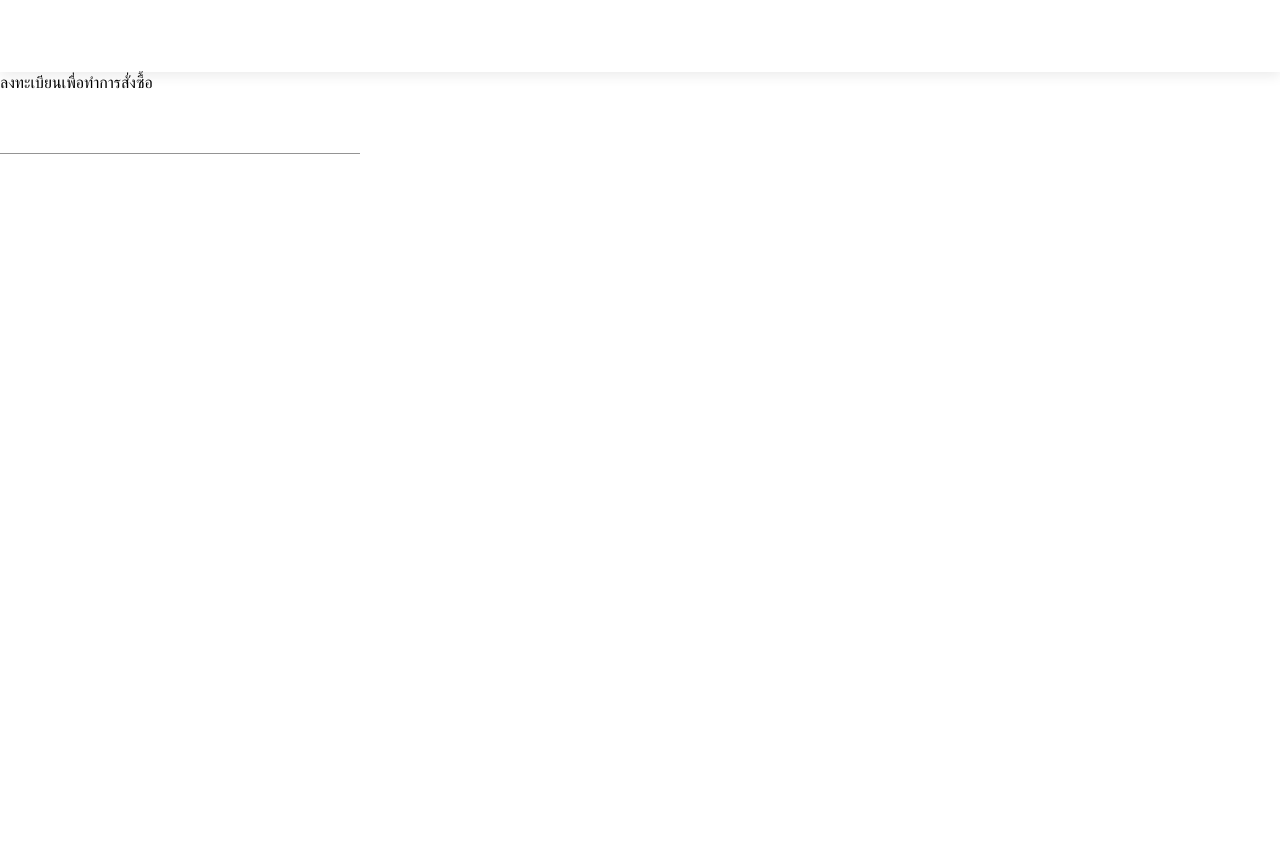
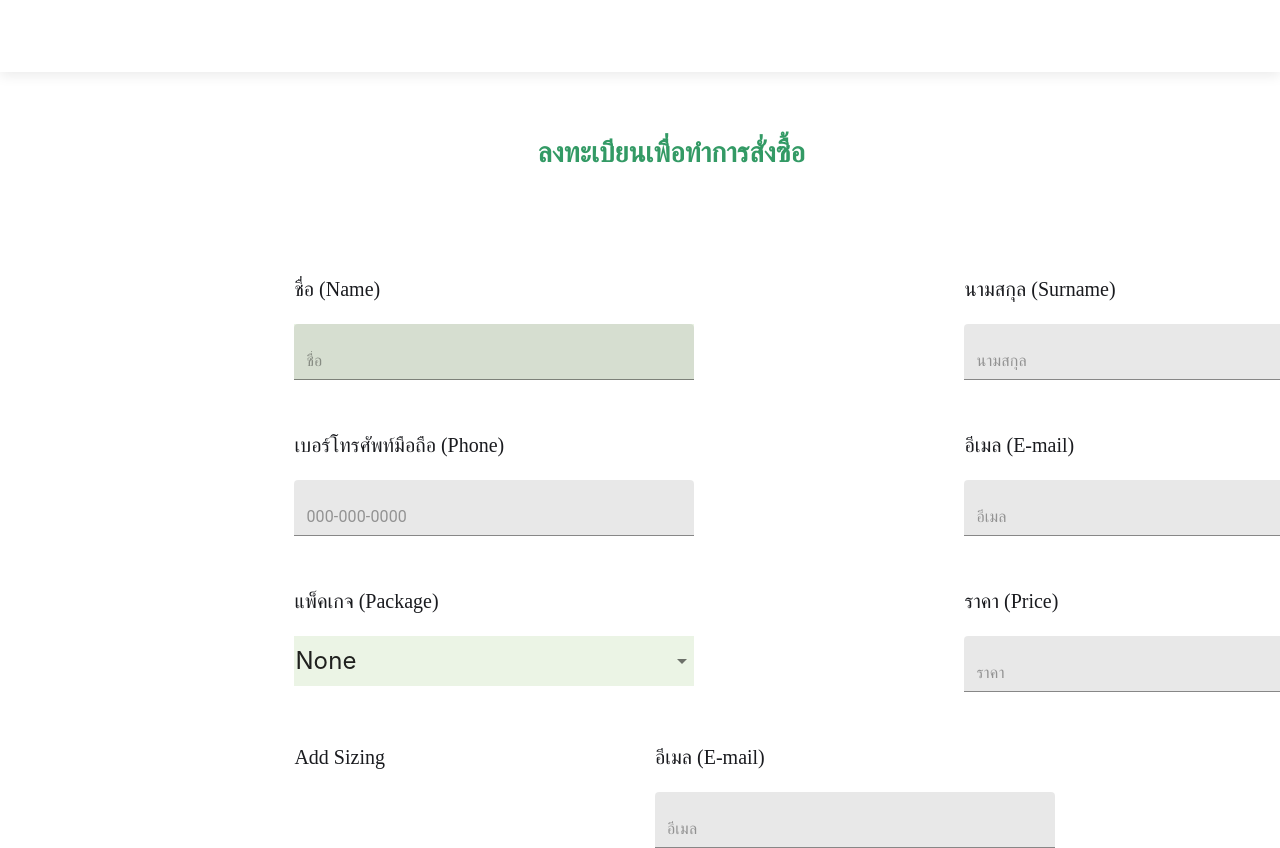
Before and after one commit to DomeNTPS/sale-page, a Next.js app: page /buy in a window 1280 px wide. Shown: the top 848 px of the page. Before the commit the page ends 800 px from the top, so only its background shows below. Built offline with nearby package versions, Linux system fonts and the light colour scheme.

Commit message:
update buy page

```diff
--- a/components/BuyButton.js
+++ b/components/BuyButton.js
@@ -9,8 +9,8 @@ const theme = createMuiTheme({
       // Name of the rule
       text: {
         // Some CSS
-        background: "#fff",
-        color: "#339a65",
+        background: "#339a65",
+        color: "#fff",
         borderRadius: 3,
         border: 5,
         // borderColor: "#339a65",
--- a/pages/_app.js
+++ b/pages/_app.js
@@ -5,9 +5,13 @@ import "../styles/serviceStyle.css";
 import "../styles/navStyle.css";
 import "react-slideshow-image/dist/styles.css";
 import '../styles/globals.css'
+import '../styles/buyStyle.css'
+
 
 function MyApp({ Component, pageProps }) {
+
   return (
+
     <div>
       <Navbar />
       <Component {...pageProps} />
--- a/pages/buy.js
+++ b/pages/buy.js
@@ -1,26 +1,166 @@
 import React from 'react'
+import NativeSelect from "@material-ui/core/NativeSelect";
 import TextField from "@material-ui/core/TextField";
-import styled from "styled-components";
+import { makeStyles, withStyles } from "@material-ui/core/styles";
+import InputBase from "@material-ui/core/InputBase";
+import Radio from "@material-ui/core/Radio";
+import RadioGroup from "@material-ui/core/RadioGroup";
+import FormControlLabel from "@material-ui/core/FormControlLabel";
+import FormControl from "@material-ui/core/FormControl";
+import FormLabel from "@material-ui/core/FormLabel";
+
+const useStyles = makeStyles((theme) => ({
+  selectEmpty: {
+    marginTop: theme.spacing(2),
+    backgroundColor: "#EBF4E5",
+  },
+  root: {
+    background: "#EBF4E5",
+  },
+  input: {
+    color: "#1A1B1F",
+  },
+}));
+
+const ColorInput = withStyles((theme) => ({
+  input: {
+    borderRadius: 4,
+    // position: "relative",
+    backgroundColor: "#EBF4E5",
+    border: "1px solid #EBF4E5",
+    fontSize: 24,
+    // padding: "10px 26px 10px 12px",
+    transition: theme.transitions.create(["border-color", "box-shadow"]),
+    // Use the system font instead of the default Roboto font.
+    fontFamily: [
+      "-apple-system",
+      "BlinkMacSystemFont",
+      '"Segoe UI"',
+      "Roboto",
+      '"Helvetica Neue"',
+      "Arial",
+      "sans-serif",
+      '"Apple Color Emoji"',
+      '"Segoe UI Emoji"',
+      '"Segoe UI Symbol"',
+    ].join(","),
+    "&:focus": {
+      borderRadius: 4,
+      borderColor: "#EBF4E5",
+      boxShadow: "0 0 0 0.2rem rgba(0,123,255,.25)",
+    },
+  },
+}))(InputBase);
+
 
 function buy() {
+    const classes = useStyles();
+    const [ppackage, setPackage] = React.useState({
+      package: "",
+    });
+    const handleChange = (event) => {
+      const name = event.target.name;
+      setPackage({
+        ...ppackage,
+        [name]: event.target.value,
+      });
+    };
+    const [value, setValue] = React.useState("female");
+
+    const handleChangee = (event) => {
+      setValue(event.target.value);
+    };
+
     return (
       <div>
-        <div>ลงทะเบียนเพื่อทำการสั่งซื้อ</div>
-        <StyledTextField />
+        <div className="buy-head">ลงทะเบียนเพื่อทำการสั่งซื้อ</div>
+        <div className="buy-from">
+          <div className="buy-input">
+            <div>ชื่อ (Name)</div>
+            <TextField
+              id="filled-basic"
+              placeholder="ชื่อ"
+              variant="filled"
+              style={{ width: 400, marginTop: 20 }}
+              className={classes.root}
+            />
+          </div>
+          <div className="buy-input">
+            <div style={{ marginLeft: 270 }}>นามสกุล (Surname)</div>
+            <TextField
+              id="filled-basic"
+              placeholder="นามสกุล"
+              variant="filled"
+              style={{ marginLeft: 270, width: 400, marginTop: 20 }}
+            />
+          </div>
+        </div>
+        <div className="buy-from-sub">
+          <div className="buy-input">
+            <div>เบอร์โทรศัพท์มือถือ (Phone)</div>
+            <TextField
+              id="filled-basic"
+              placeholder="000-000-0000"
+              variant="filled"
+              style={{ width: 400, marginTop: 20 }}
+            />
+          </div>
+          <div className="buy-input">
+            <div style={{ marginLeft: 270 }}>อีเมล (E-mail)</div>
+            <TextField
+              id="filled-basic"
+              placeholder="อีเมล"
+              variant="filled"
+              style={{ marginLeft: 270, width: 400, marginTop: 20 }}
+            />
+          </div>
+        </div>
+        <div className="buy-from-sub">
+          <div className="buy-input">
+            <div>แพ็คเกจ (Package)</div>
+            <NativeSelect
+              value={ppackage.package}
+              onChange={handleChange}
+              style={{ width: 400, height: 50, marginTop: 20 }}
+              name="package"
+              className={classes.selectEmpty}
+              inputProps={{ "aria-label": "package" }}
+              input={<ColorInput />}
+            >
+              <option value="">None</option>
+              <option value={1}>Standard QC</option>
+              <option value={2}>Basic QA</option>
+              <option value={3}>Standard QA</option>
+              <option value={4}>Premium</option>
+              <option value={5}>Super Premium</option>
+            </NativeSelect>
+          </div>
+          <div className="buy-input">
+            <div style={{ marginLeft: 270 }}>ราคา (Price)</div>
+            <TextField
+              id="filled-basic"
+              placeholder="ราคา"
+              variant="filled"
+              style={{ marginLeft: 270, width: 400, marginTop: 20 }}
+            />
+          </div>
+        </div>
+        <div className="buy-from-sub">
+          <div className="buy-input">
+            <div>Add Sizing</div>
+          </div>
+          <div className="buy-input">
+            <div style={{ marginLeft: 270 }}>อีเมล (E-mail)</div>
+            <TextField
+              id="filled-basic"
+              placeholder="อีเมล"
+              variant="filled"
+              style={{ marginLeft: 270, width: 400, marginTop: 20 }}
+            />
+          </div>
+        </div>
       </div>
     );
 }
 
 export default buy
-
-const StyledTextField = styled(TextField)`
-  &&& {
-    width: 360px;
-    height: 50px;
-    padding: 20px 0;
-    margin: auto;
-    margin-top: 10px;
-    background-color: "#ebf4e5";
-    border-color: red;
-  }
-`;
--- /dev/null
+++ b/styles/buyStyle.css
@@ -0,0 +1,46 @@
+.buy-head {
+    margin-top: 60px;
+    margin-left: 42%;
+    height: 42px;
+
+    font-family: Prompt;
+    font-style: normal;
+    font-weight: bold;
+    font-size: 28px;
+    line-height: 42px;
+
+    color: #339a65;
+}
+
+.buy-from {
+    /* justify-content: space-around; */
+    padding-top: 100px;
+    display: flex;
+    margin-left: 23%;
+
+    font-family: Prompt;
+    font-style: normal;
+    font-weight: normal;
+    font-size: 20px;
+    line-height: 30px;
+
+    color: #1A1B1F;
+}
+.buy-from-sub {
+    /* justify-content: space-around; */
+    padding-top: 50px;
+    display: flex;
+    margin-left: 23%;
+
+    font-family: Prompt;
+    font-style: normal;
+    font-weight: normal;
+    font-size: 20px;
+    line-height: 30px;
+
+    color: #1A1B1F;
+}
+
+.buy-input {
+    width: auto;
+}
```
Also changed, not shown: pages/detail.js (+12 -1 lines).
